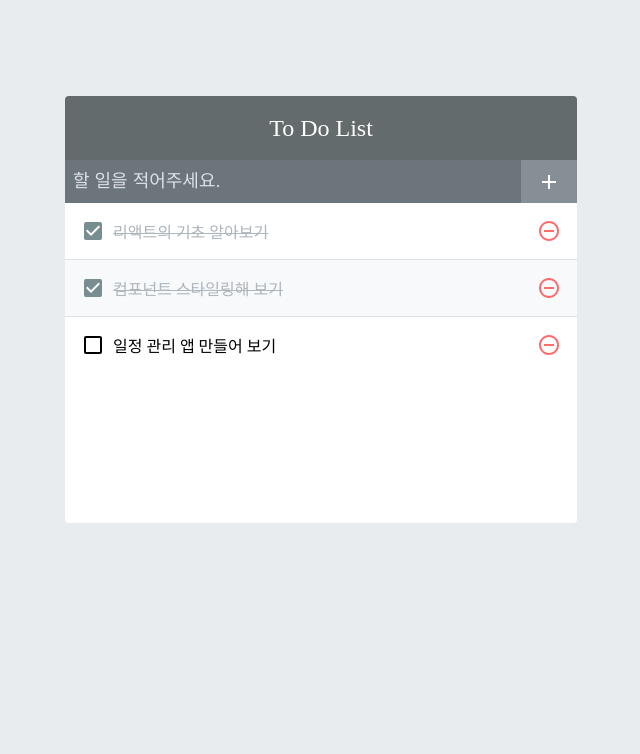
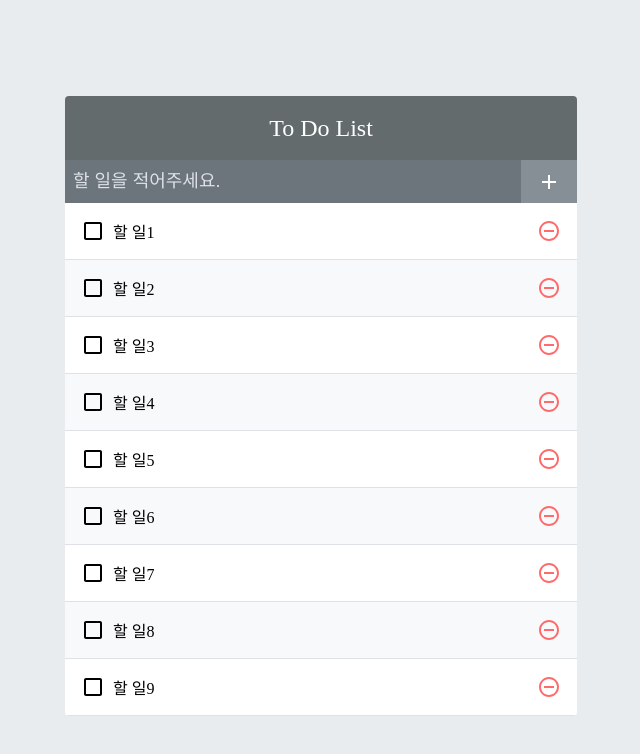
Before and after one commit to bellori729/ToDoList, a React (Create React App) app: page / in a window 1280 px wide. Shown: the top 754 px of the page, without its empty margins (319-959 px from the left). Built offline with nearby package versions, Linux system fonts and the light colour scheme.

Commit message:
[기능] 많은 데이터 렌더링 하기

```diff
--- a/src/App.js
+++ b/src/App.js
@@ -3,24 +3,23 @@
 import TodoList from './components/TodoList';
 import TodoTemplate from './components/TodoTemplate';
 
+const createBulkTodos = () => {
+  const arr = [];
+  let i;
+  for (i = 1; i <= 2500; i++) {
+    arr.push({
+      id: i,
+      text: `할 일${i}`,
+      checked: false,
+    });
+  }
+  return arr;
+};
+
 const App = () => {
-  const [todos, setTodos] = useState([
-    {
-      id: 1,
-      text: '리액트의 기초 알아보기',
-      checked: true,
-    },
-    {
-      id: 2,
-      text: '컴포넌트 스타일링해 보기',
-      checked: true,
-    },
-    {
-      id: 3,
-      text: '일정 관리 앱 만들어 보기',
-      checked: false,
-    },
-  ]);
+  const [todos, setTodos] = useState(createBulkTodos);
+  // createBulkTodos() 이렇게 넣으면 리렌더링 될 때마다 함수가 실행된다.
+  // createBulkTodo 이렇게 넣어야 최초 렌더링 될 때에만 함수가 1회 실행된다.
 
   const nextId = useRef(4);
 
```
